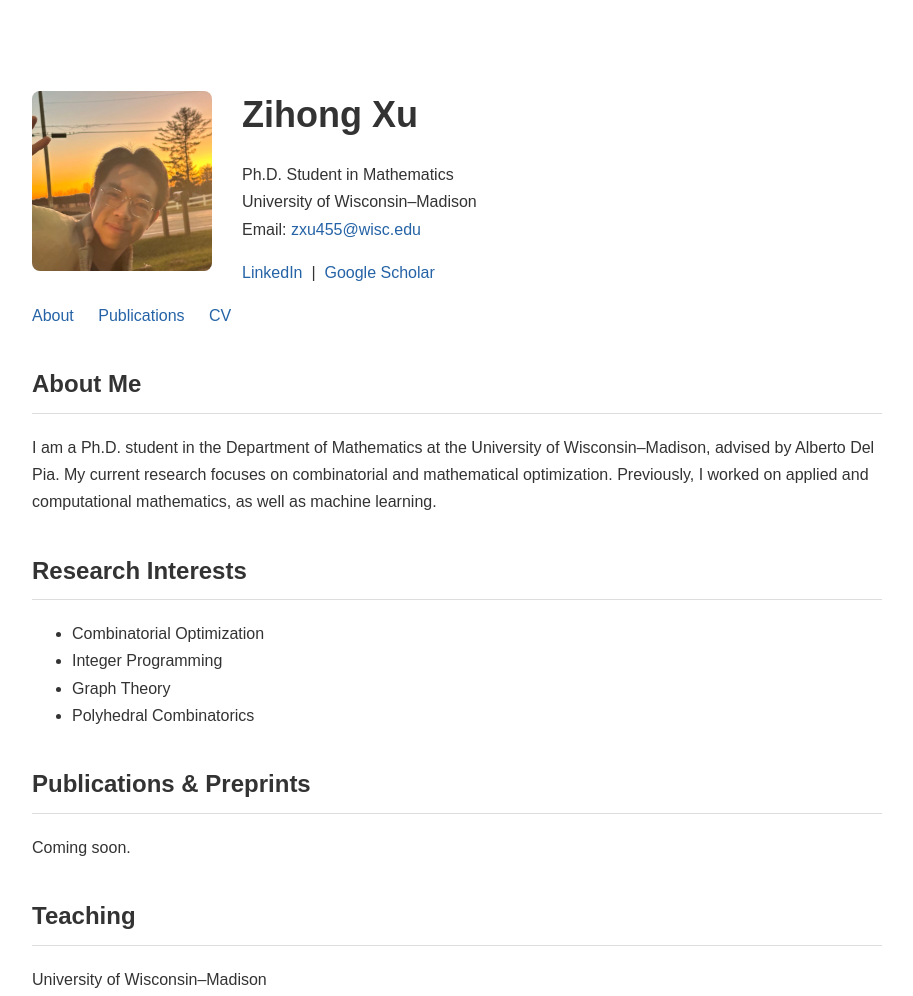
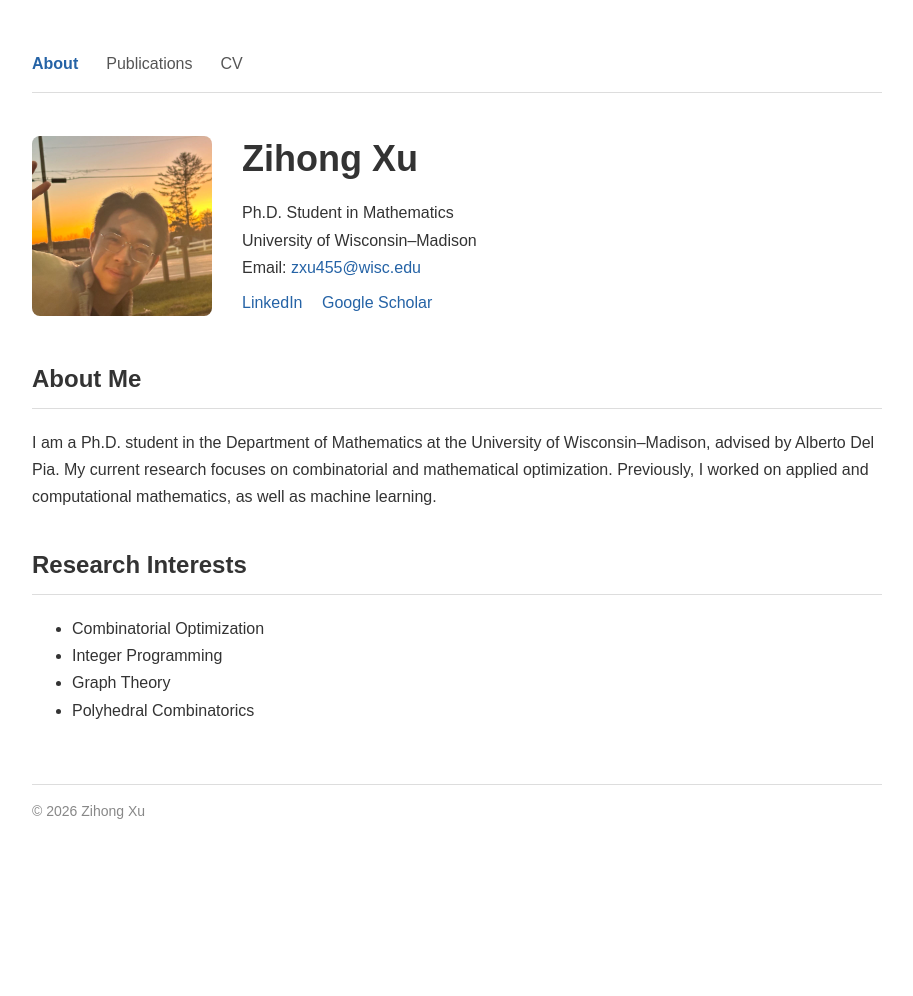
Before and after one commit to BryaneX455/bryanex455.github.io, a plain HTML site: page index.html in a window 1280 px wide. Shown: the top 996 px of the page, without its empty margins (183-1096 px from the left). After the commit the page ends 874 px from the top, so only its background shows below. Drawn offline with Linux system fonts and the light colour scheme.

Commit message:
Update whole

```diff
--- a/index.html
+++ b/index.html
@@ -3,14 +3,14 @@
 <head>
     <meta charset="UTF-8">
     <meta name="viewport" content="width=device-width, initial-scale=1">
-    <meta name="description" content="Zihong Xu, PhD student in Mathematics at the University of Wisconsin–Madison.">
+    <meta name="description" content="Zihong Xu, Ph.D. student in Mathematics at the University of Wisconsin–Madison. Research in combinatorial optimization and polyhedral combinatorics.">
     <title>Zihong Xu | UW–Madison</title>
 
     <style>
         body {
             font-family: Arial, sans-serif;
             max-width: 850px;
-            margin: 60px auto;
+            margin: 50px auto;
             padding: 0 25px;
             color: #333;
             line-height: 1.7;
@@ -18,11 +18,13 @@
 
         h1 {
             font-size: 36px;
-            margin-bottom: 5px;
+            margin: 0 0 10px;
+            font-weight: 600;
         }
 
         h2 {
             font-size: 24px;
+            font-weight: 600;
             border-bottom: 1px solid #ddd;
             padding-bottom: 8px;
             margin-top: 35px;
@@ -38,49 +40,112 @@
         }
 
         nav {
+            display: flex;
+            gap: 28px;
+            flex-wrap: wrap;
+            padding-bottom: 15px;
+            margin-bottom: 35px;
+            border-bottom: 1px solid #ddd;
+        }
+
+        nav a {
+            font-size: 16px;
+            color: #555;
+        }
+
+        nav a.active {
+            color: #2563a6;
+            font-weight: bold;
+        }
+
+        .profile {
+            display: flex;
+            align-items: center;
+            gap: 30px;
             margin-bottom: 35px;
         }
 
-        nav a {
-            margin-right: 20px;
+        .profile img {
+            width: 180px;
+            border-radius: 8px;
+        }
+
+        .profile p {
+            margin: 8px 0;
+        }
+
+        .social-links {
+            margin-top: 12px;
+        }
+
+        .social-links a {
+            margin-right: 15px;
         }
 
         footer {
             margin-top: 60px;
+            padding-top: 15px;
+            border-top: 1px solid #ddd;
             font-size: 14px;
             color: #888;
+        }
+
+        @media (max-width: 600px) {
+            body {
+                margin: 25px auto;
+                padding: 0 20px;
+            }
+
+            .profile {
+                flex-direction: column;
+                align-items: flex-start;
+                gap: 15px;
+            }
+
+            .profile img {
+                width: 150px;
+            }
+
+            h1 {
+                font-size: 30px;
+            }
         }
     </style>
 </head>
 
 <body>
 
-    <div style="display: flex; align-items: center; gap: 30px;">
-        <img src="Profile.jpg" alt="Zihong Xu"
-             style="width: 180px; border-radius: 8px;">
+    <nav>
+        <a href="index.html" class="active">About</a>
+        <a href="publications.html">Publications</a>
+        <a href="Zihong_Xu_CV.pdf" target="_blank">CV</a>
+    </nav>
+
+    <div class="profile">
+
+        <img src="Profile.jpg" alt="Zihong Xu">
 
         <div>
             <h1>Zihong Xu</h1>
+
             <p>
                 Ph.D. Student in Mathematics<br>
                 University of Wisconsin–Madison<br>
                 Email: <a href="mailto:zxu455@wisc.edu">zxu455@wisc.edu</a>
             </p>
-            <p>
-                <a href="https://www.linkedin.com/in/zihong-xu/" target="_blank">LinkedIn</a>
-                &nbsp;|&nbsp;
-                <a href="https://scholar.google.com/citations?user=NMJSzR8AAAAJ&hl=en" target="_blank">Google Scholar</a>
+
+            <p class="social-links">
+                <a href="https://www.linkedin.com/in/zihong-xu/"
+                   target="_blank" rel="noopener noreferrer">LinkedIn</a>
+
+                <a href="https://scholar.google.com/citations?user=NMJSzR8AAAAJ&amp;hl=en"
+                   target="_blank" rel="noopener noreferrer">Google Scholar</a>
             </p>
         </div>
+
     </div>
 
-    <nav>
-        <a href="index.html">About</a>
-        <a href="publications.html">Publications</a>
-        <a href="Zihong_Xu_CV.pdf" target="_blank">CV</a>
-    </nav>
-
-    <h2 id="about">About Me</h2>
+    <h2>About Me</h2>
 
     <p>
         I am a Ph.D. student in the Department of Mathematics
@@ -91,7 +156,7 @@
         mathematics, as well as machine learning.
     </p>
 
-    <h2 id="research">Research Interests</h2>
+    <h2>Research Interests</h2>
 
     <ul>
         <li>Combinatorial Optimization</li>
@@ -100,14 +165,6 @@
         <li>Polyhedral Combinatorics</li>
     </ul>
 
-    <h2 id="publications">Publications & Preprints</h2>
-
-    <p>Coming soon.</p>
-
-    <h2 id="teaching">Teaching</h2>
-
-    <p>University of Wisconsin–Madison</p>
-
     <footer>
         © 2026 Zihong Xu
     </footer>
```
